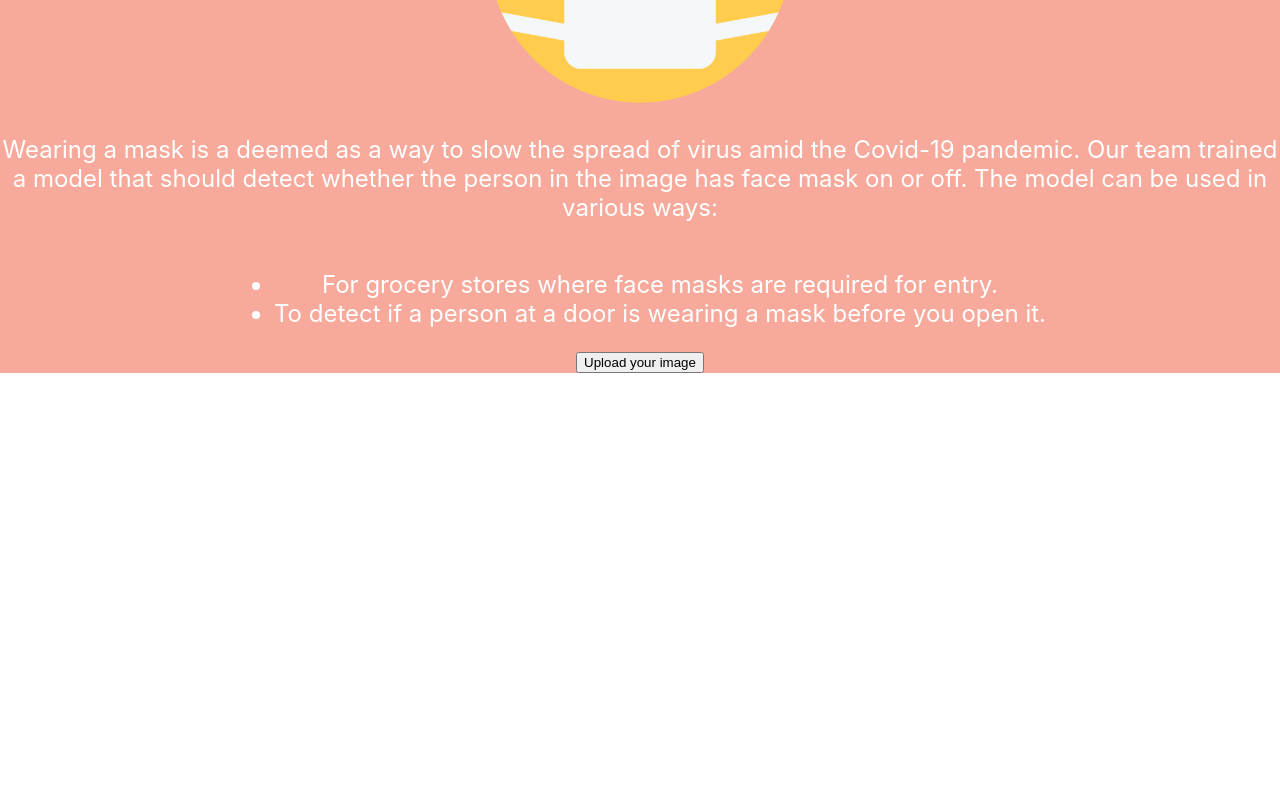
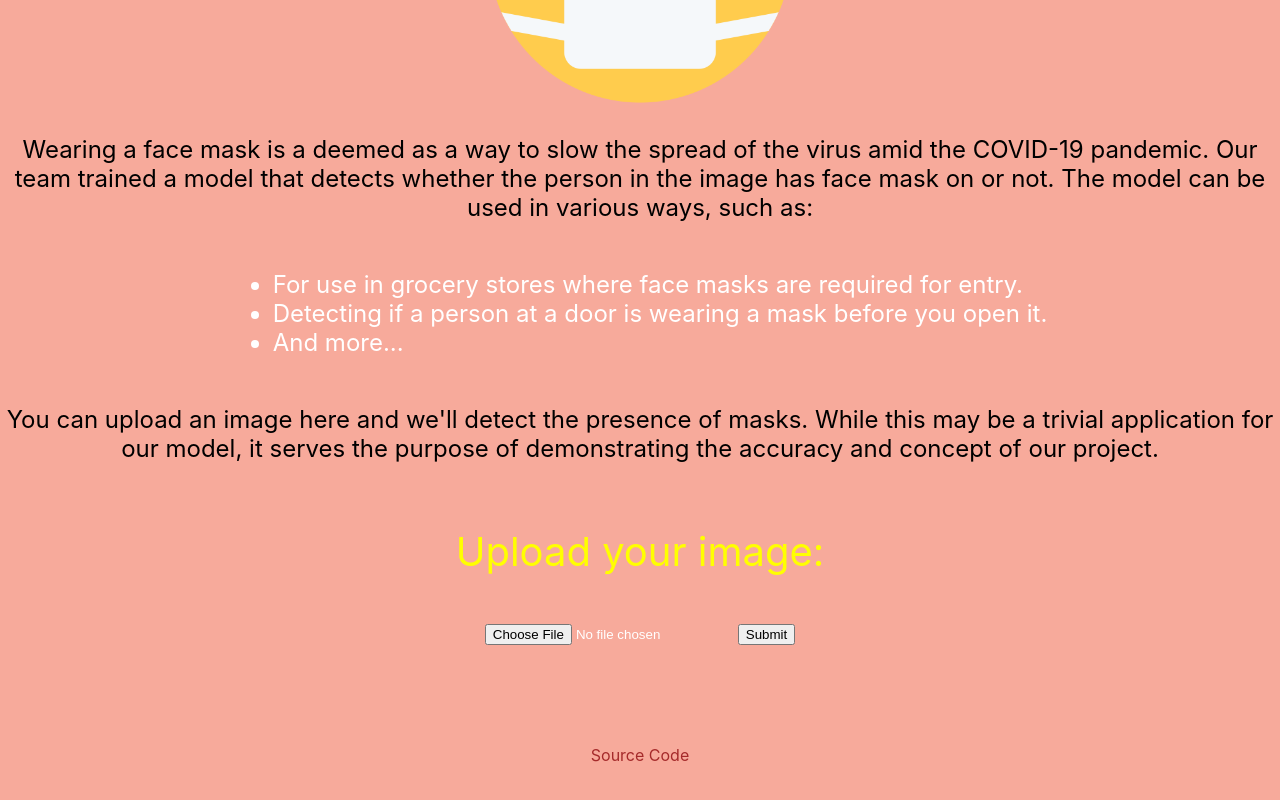
Before and after one commit to albertklam/hack20, a React (Create React App) app in the folder my-app/: page / in a window 1280 px wide. Shown: the part 472-1272 px from the top of the page. Before the commit the page ends 845 px from the top, so only its background shows below. Built offline with nearby package versions, Linux system fonts and the light colour scheme.

Commit message:
A bit nicer website

```diff
--- a/my-app/package.json
+++ b/my-app/package.json
@@ -2,7 +2,7 @@
   "name": "my-app",
   "version": "0.1.0",
   "private": true,
-  "homepage": "https://albertklam.com/hack20/",
+  "homepage": "http://albertklam.com/hack20/",
   "dependencies": {
     "@testing-library/jest-dom": "^4.2.4",
     "@testing-library/react": "^9.5.0",
--- a/my-app/src/App.css
+++ b/my-app/src/App.css
@@ -34,7 +34,7 @@
 }
 
 .App-link {
-  color: #61dafb;
+  color: #CAF80E;
 }
 
 @keyframes App-logo-spin {
--- a/my-app/src/App.js
+++ b/my-app/src/App.js
@@ -12,16 +12,25 @@ function App() {
         <img src={logo} className="App-logo" alt="logo" />
       </header>
       <header className="App-body">
-        <p>
-          Wearing a mask is a deemed as a way to slow the spread of virus amid the Covid-19 pandemic.
-          Our team trained a model that should detect whether the person in the image has face mask on or off. The model can be used in various ways:
+        <p style={{color: 'black'}}>
+          Wearing a face mask is a deemed as a way to slow the spread of the virus amid the COVID-19 pandemic.
+          Our team trained a model that detects whether the person in the image has face mask on or not. The model can be used in various ways, such as:
         </p>
-        <ul>
-          <li > For grocery stores where face masks are required for entry. </li>
-          <li> To detect if a person at a door is wearing a mask before you open it.</li>
+        <ul style={{textAlign: 'left'}}>
+          <li> For use in grocery stores where face masks are required for entry. </li>
+          <li> Detecting if a person at a door is wearing a mask before you open it.</li>
+          <li> And more...</li>
+        </ul>
+        <p style={{color: 'black'}}>
+          You can upload an image here and we'll detect the presence of masks. While this may be a trivial application for our model, it serves the purpose of demonstrating
+          the accuracy and concept of our project.
+        </p>
 
-        </ul>
-        <button onClick={upload}>Upload your image</button>
+        <ImageForm> </ImageForm>
+
+
+
+        <a href="https://github.com/albertklam/hack20" style={{color: 'brown', textDecoration: 'none', fontSize: 16, padding: 100}}> Source Code </a>
       </header>
     </div>
 
@@ -32,4 +41,18 @@ function upload() {
   alert("do something");
 }
 
+class ImageForm extends React.Component {
+  render() {
+    return (
+      <form action="upload_photo" method="POST" enctype="multipart/form-data">
+        <p style={{fontSize: 40, color: 'yellow'}}>Upload your image:</p>
+        <input type="file" name="file"></input>
+        <input type="submit" name="submit" value="Submit"></input>
+      </form>
+
+    );
+  }
+}
+
+
 export default App;
```
